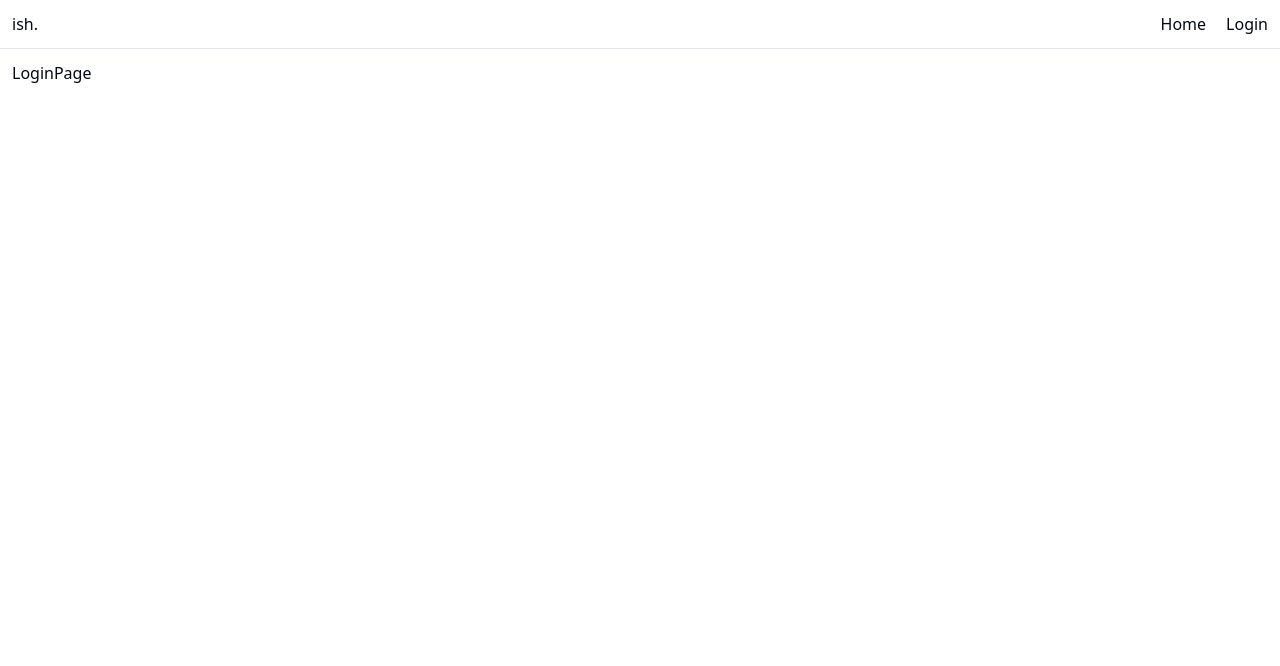
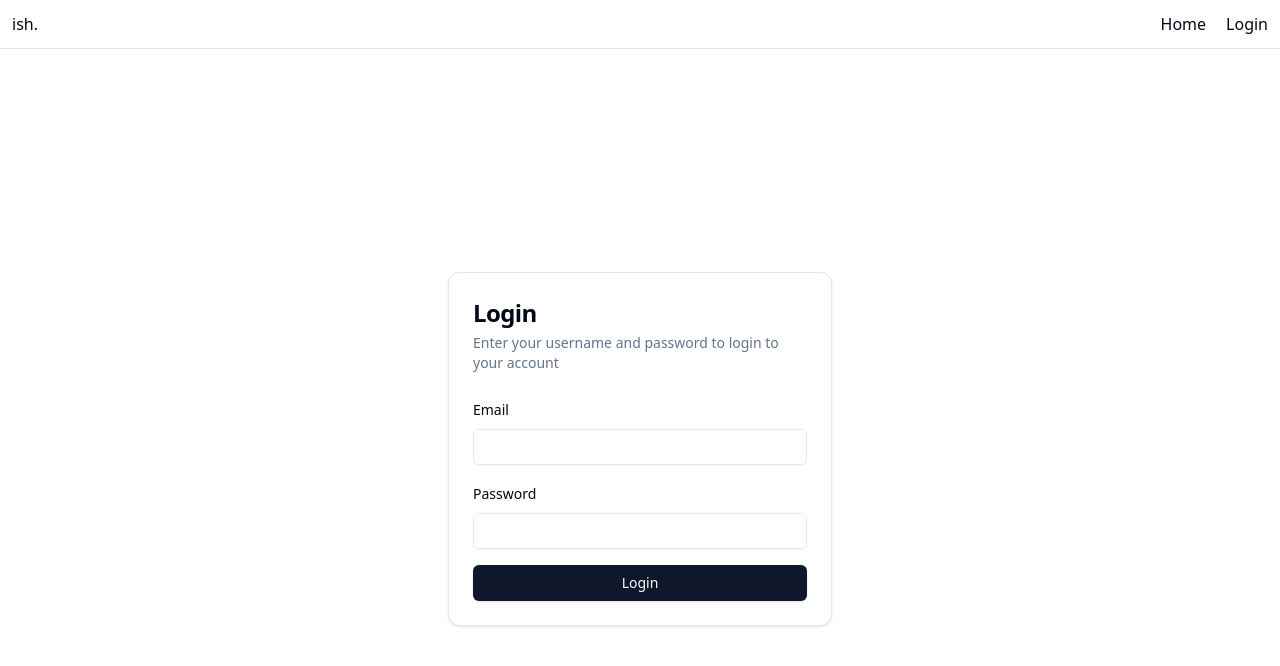
Before and after one commit to joshelvn11/ish-app, a React (Vite) app: page /login in a window 1280 px wide. Shown: the top 666 px of the page. Built offline with nearby package versions, Linux system fonts and the light colour scheme.

Commit message:
[MISC] added login form to login page

```diff
--- a/src/pages/LoginPage.tsx
+++ b/src/pages/LoginPage.tsx
@@ -1,7 +1,12 @@
 import React from "react";
+import LoginForm from "@/components/authentication/LoginForm";
 
 function LoginPage() {
-  return <div>LoginPage</div>;
+  return (
+    <div className="w-full h-full flex items-center justify-center">
+      <LoginForm />
+    </div>
+  );
 }
 
 export default LoginPage;
```
